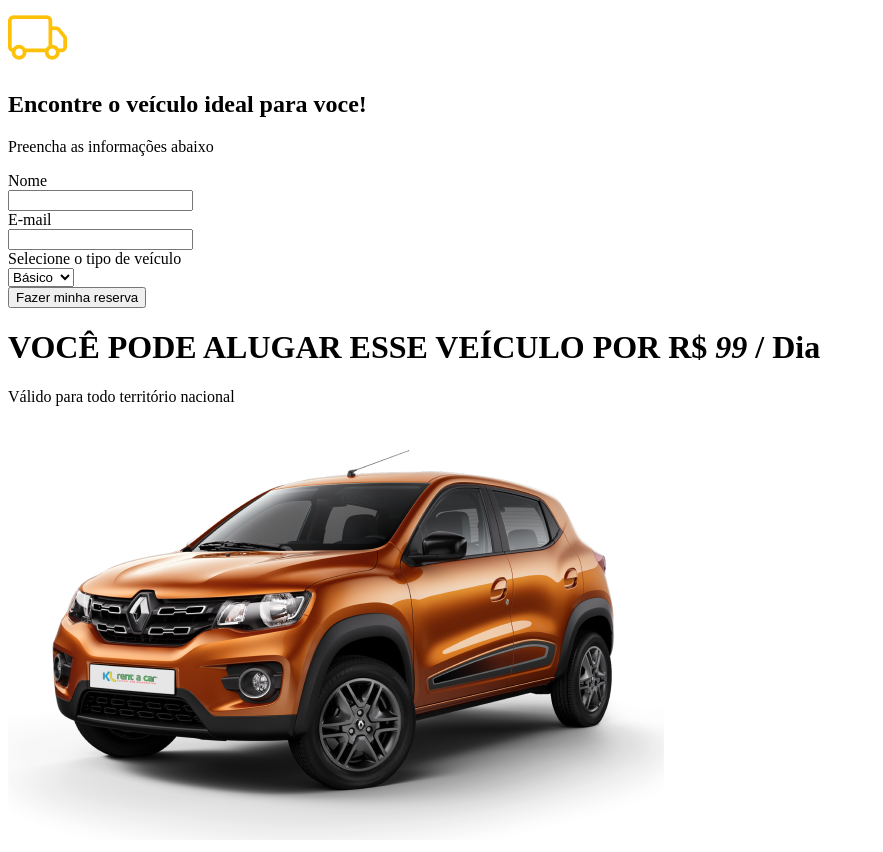
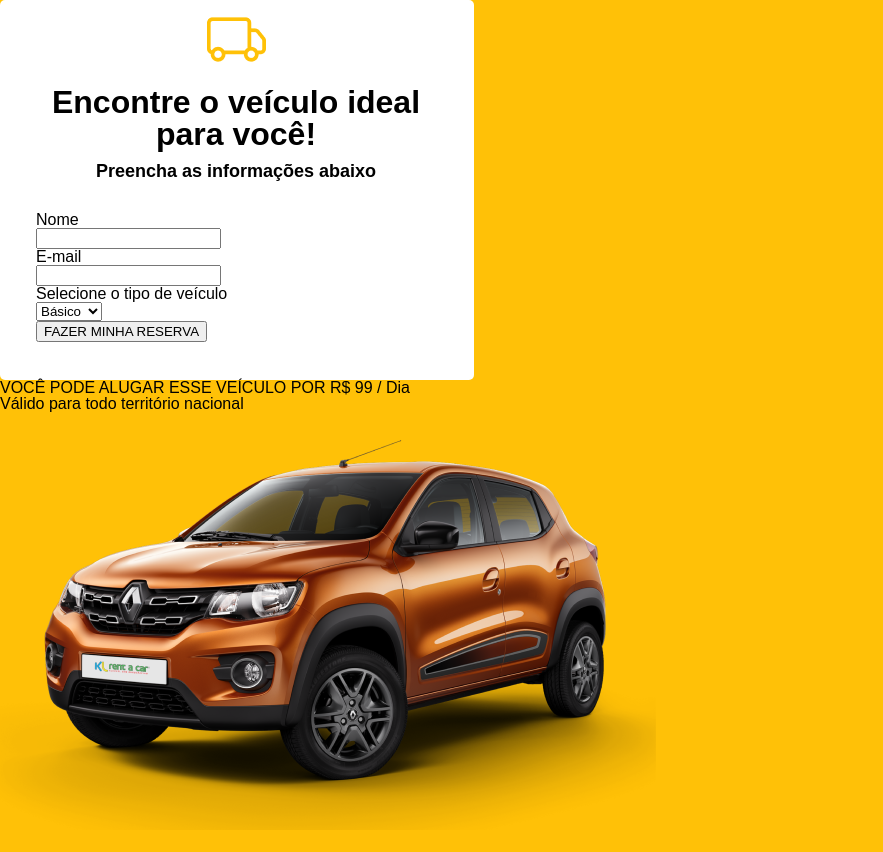
Before and after one commit to enzGL/locadora, a plain HTML site: page index.html in a window 1280 px wide. Shown: the whole page, without its empty margins (0-883 px from the left). Drawn offline with Linux system fonts and the light colour scheme.

Commit message:
Adicionei o css e fiz alterações basicas no html

```diff
--- /dev/null
+++ b/estilo.css
@@ -0,0 +1,72 @@
+html, body, div, span, applet, object, iframe,
+h1, h2, h3, h4, h5, h6, p, blockquote, pre,
+a, abbr, acronym, address, big, cite, code,
+del, dfn, em, img, ins, kbd, q, s, samp,
+small, strike, strong, sub, sup, tt, var,
+b, u, i, center,
+dl, dt, dd, ol, ul, li,
+fieldset, form, label, legend,
+table, caption, tbody, tfoot, thead, tr, th, td,
+article, aside, canvas, details, embed,
+figure, figcaption, footer, header, hgroup,
+menu, nav, output, ruby, section, summary,
+time, mark, audio, video {
+	margin: 0;
+	padding: 0;
+	border: 0;
+	font-size: 100%;
+	font: inherit;
+	vertical-align: baseline;
+}
+article, aside, details, figcaption, figure,
+footer, header, hgroup, menu, nav, section {
+	display: block;
+}
+body {
+	line-height: 1;
+}
+ol, ul {
+	list-style: none;
+}
+blockquote, q {
+	quotes: none;
+}
+blockquote:before, blockquote:after,
+q:before, q:after {
+	content: '';
+	content: none;
+}
+table {
+	border-collapse: collapse;
+	border-spacing: 0;
+}
+
+
+body{
+    background-color: #FFC107;/*altera a cor do fundo da pagina*/
+    font-family: Arial, Helvetica, sans-serif;/*altera a fonte usada na pagina*/
+}
+#col1{
+    background-color: white;
+    width: 400px;/*altera o tamanho da caixa do formulario*/
+    border-radius: 5px;/*arredonda a borda do formulario*/
+    text-align: center; /*alinha o texto no centro*/
+    padding-top: 10px; /*adiciona 10 px de espaço pra cima*/
+    padding-bottom: 38px;/*adiciona 38px de espaço para baixo*/
+    padding-left: 36px;/*adiciona 38 de espaço para esquerda*/
+    padding-right: 38px;/*adiciona 38px de espaço para direita*/
+}
+.titulo{
+    font-size: 32px;/*altera o tamanho da fonte*/
+    margin-top: 14px;/*adiciona margem para cima*/
+    margin-bottom: 12px;/*adiciona margem para baixo*/
+    font-weight: bold;/*altera a fonte para negrito*/
+}
+.texto{
+    font-size: 18px;
+    font-weight: bold;
+}
+.formulario{
+    margin-top: 32px;
+    text-align: left;
+}
--- a/index.html
+++ b/index.html
@@ -4,14 +4,16 @@
     <meta charset="UTF-8">
     <meta name="viewport" content="width=device-width, initial-scale=1.0">
     <title>Locadora de Veículos</title>
+    <link rel="icon" href="imagens/truck.png" type="image/png">
+    <link rel="stylesheet" href="estilo.css">
 </head>
 <body>
     <main>
         <div id="col1">
             <img src="imagens/truck.png" alt="Ícone de caminhão">
-            <h2>Encontre o veículo ideal para voce!</h2>
-            <p>Preencha as informações abaixo</p>
-            <form>
+            <h2 class="titulo">Encontre o veículo ideal para você!</h2>
+            <p class="texto">Preencha as informações abaixo</p>
+            <form class="formulario">
                 <label>Nome</label><br>
                 <input type="text>"><br>
                 <label>E-mail</label><br>
@@ -22,7 +24,7 @@
                     <option>Família</option>
                     <option>Luxo</option>
                 </select><br>
-                <button>Fazer minha reserva</button>
+                <button>FAZER MINHA RESERVA</button>
             </form>
         </div>
         <div id="col2">
```
